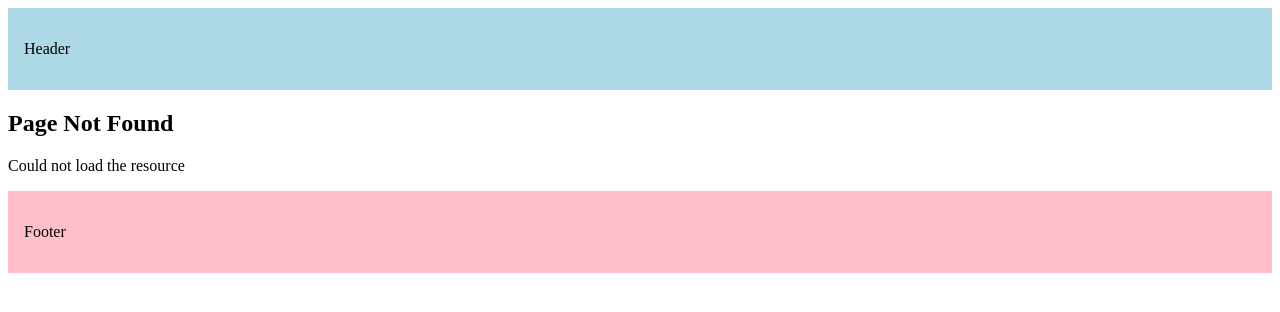
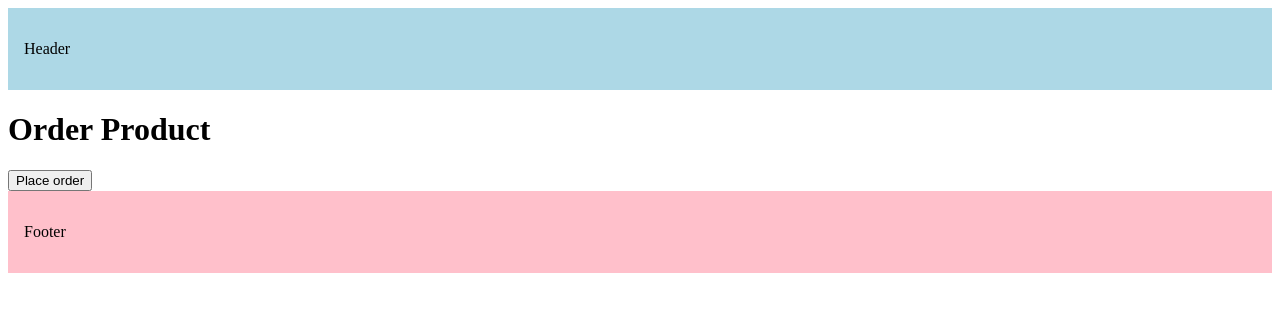
Before and after one commit to sreehithakambhampati/nextjs, a Next.js app in the folder routing/: page /order-product in a window 1280 px wide. Before the commit this address had no page. Shown: the top 312 px of the page. Built offline with nearby package versions, Linux system fonts and the light colour scheme.

Commit message:
Navigating programatically

```diff
--- /dev/null
+++ b/routing/src/app/order-product/page.tsx
@@ -0,0 +1,18 @@
+"use client"
+import {useRouter} from "next/navigation"
+export default function OrderProduct(){
+    const router = useRouter()
+    const handleClick=()=>{
+           console.log("Order Placed")
+           router.push("/")
+        //    Sometimes we need to replace entry instead of adding new entry
+        //    router.replace("/")
+    }
+     return(
+        <>
+             <h1>Order Product</h1>
+             <button onClick={handleClick}>Place order</button>
+
+        </>
+     )
+}
```
